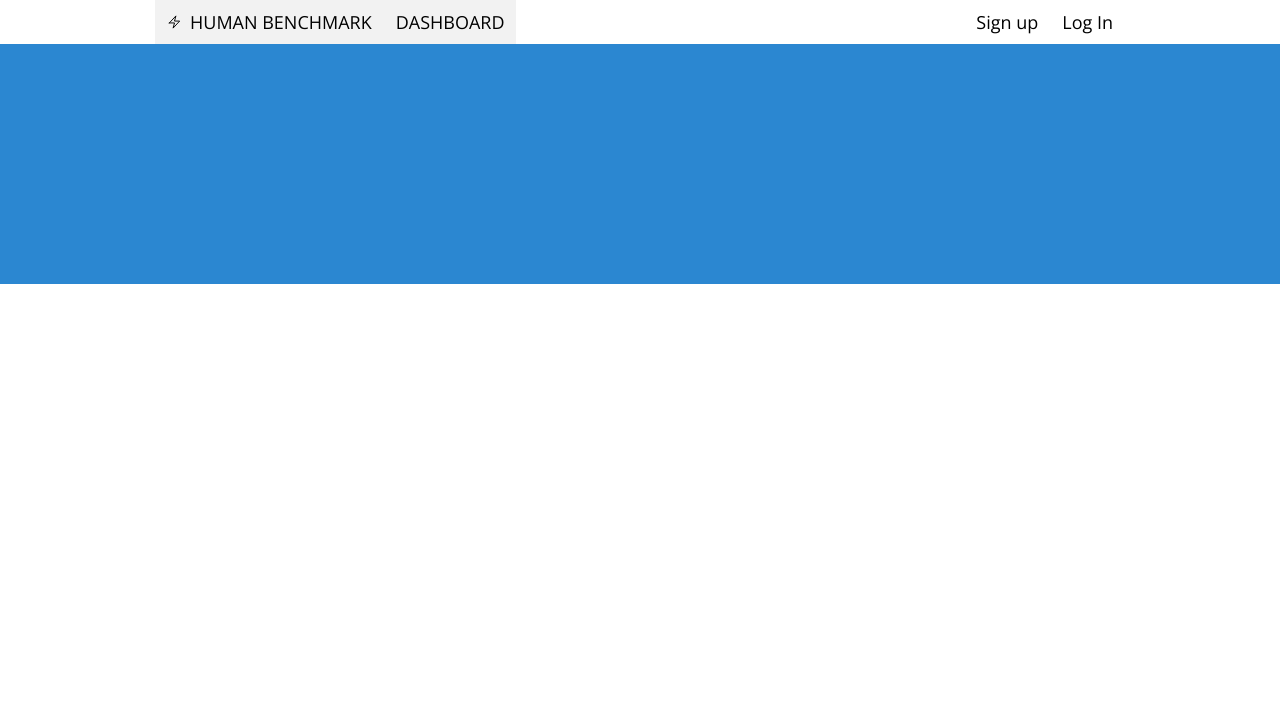
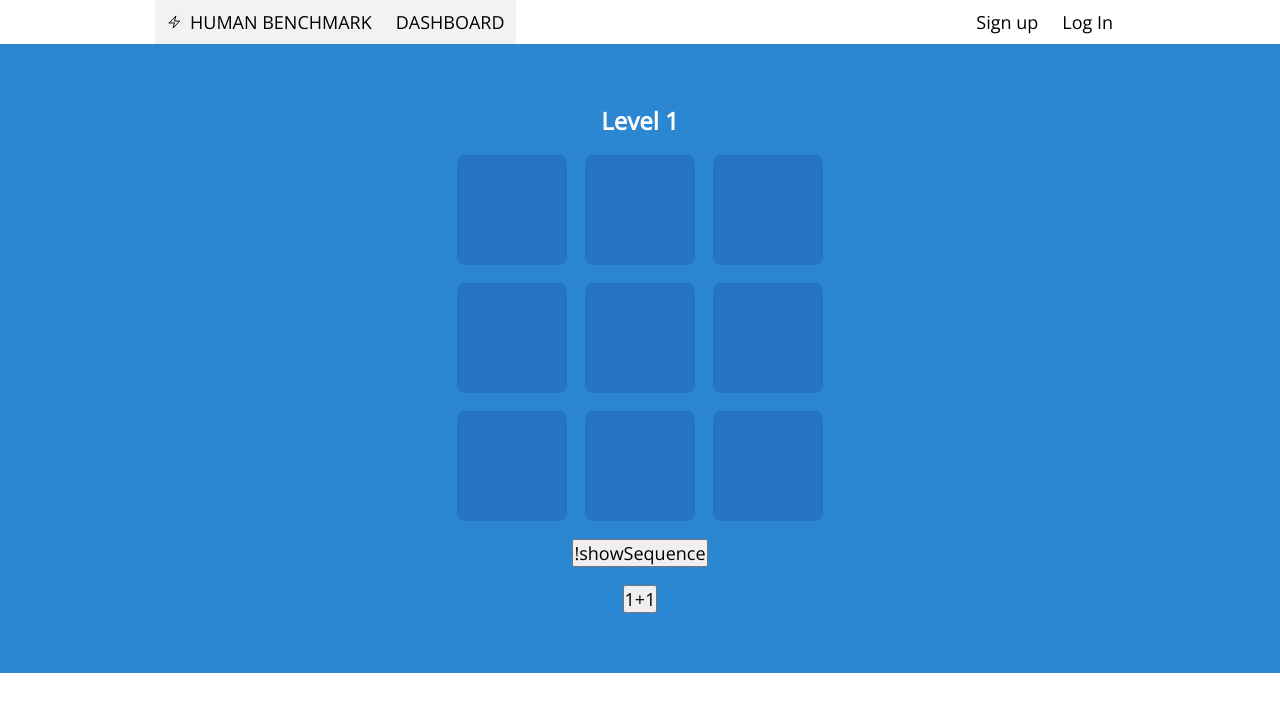
Before and after one commit to Harlequine/human-benchmark-clone, a React (Vite) app: page /tests/sequence in a window 1280 px wide. Both pictures are taken after a click on the link "Start". Shown: the top 712 px of the page. Built offline with nearby package versions, Linux system fonts and the light colour scheme.

Commit message:
sequence test

```diff
--- a/package.json
+++ b/package.json
@@ -13,7 +13,8 @@
     "@heroicons/react": "^2.0.18",
     "react": "^18.2.0",
     "react-dom": "^18.2.0",
-    "react-router-dom": "^6.18.0"
+    "react-router-dom": "^6.18.0",
+    "usehooks-ts": "^2.9.1"
   },
   "devDependencies": {
     "@types/react": "^18.2.15",
--- /dev/null
+++ b/src/components/Games/Sequence-Test/GameGrid.css
@@ -0,0 +1,17 @@
+.game-grid {
+  display: grid;
+  grid-template-columns: repeat(3, 1fr);
+  gap: 1rem;
+}
+.game-grid .cell {
+  height: 110px;
+  width: 110px;
+  background-color: #2573c1;
+  overflow: hidden;
+  border-radius: 8px;
+  cursor: pointer;
+}
+
+.white {
+  background-color: white !important;
+}
--- a/src/components/Games/Sequence-Test/GameGrid.scss
+++ b/src/components/Games/Sequence-Test/GameGrid.scss
@@ -0,0 +1,17 @@
+.game-grid{
+    display: grid;
+    grid-template-columns: repeat(3,1fr);
+    gap: 1rem;
+    .cell{
+        height: 110px;
+        width: 110px;
+        background-color: #2573c1;
+        overflow: hidden;
+        border-radius: 8px;
+        cursor: pointer;
+    }
+}
+
+.white{
+    background-color: white !important;
+}
--- a/src/components/Games/Sequence-Test/GameGrid.tsx
+++ b/src/components/Games/Sequence-Test/GameGrid.tsx
@@ -1,11 +1,85 @@
 import { useState, useEffect } from 'react'
+import { useInterval } from 'usehooks-ts'
+
+import './GameGrid.css'
+
+/**
+ * TODO:
+ * random sequence generator function
+ * sequence checker
+ * correct and incorrect sequence indicator CSS
+ * clickstate css
+ * incrementing level
+ */
+
+const randomNumberGenerator = (level:number):number => {
+  return Math.floor(1 + Math.random() * level)
+}
+
+const board = [1,2,3,4,5,6,7,8,9]
 
 const GameGrid = () => {
-    const board = [1,2,3,4,5,6,7,8,9]
+  const [ sequence, setSeqeunce ] = useState([randomNumberGenerator(9)]);
+  const [ playerSequnce, setPlayerSequence ] = useState([]);
+  const [ currTile, setCurrTile ] = useState(-1);
+  const [ showSequence, setShowSequnce ] = useState(true);
+  const [ level, setLevel ] = useState(1)
+
+  // useEffect(() => {
+  //   sequence.length < 1 && setSeqeunce(curr => [...curr, randomNumberGenerator(1)])
+  // },[])
+
+  useInterval(() => {//function for showing sequence
+    currTile > level-1 ? setShowSequnce(false) : setCurrTile(currTile+1);
+
+  }, showSequence ? 500 : null)
+
+  useEffect(() => {
+    setCurrTile(-1)
+  },[showSequence])
+
+  useEffect(() => {
+    level > 1 && setSeqeunce(curr => [...curr, randomNumberGenerator(9)])
+  },[level])
+
+  useEffect(() => {
+    playerSequnce.length === level && sequenceChecker()
+  },[playerSequnce])
+
+
+
+  const sequenceChecker = () => {
+    const compare = playerSequnce.every((num, idx) => num === sequence[idx])
+
+    if(compare){
+      setPlayerSequence([])
+      console.log('correct')
+    }
+
+    else{
+      setPlayerSequence([])
+      console.log('wrong')
+    }
+
+
+  }
+
   return (
-    <div className='container'>
-
-    </div>
+    <>
+      <h2>Level {level}</h2>
+      <div className='game-grid'>
+        {board.map((cell,idx) => (
+          <div className={sequence[currTile] === cell ? 'cell white' : 'cell'} key={idx} onClick={(() => {!showSequence &&
+            setPlayerSequence(curr => [...curr,cell])})}></div>
+        ))}
+      </div>
+      <button onClick={() => setShowSequnce(true)}>
+        !showSequence
+      </button>
+      <button onClick={() => setLevel(level+1)}>
+      {level}+1
+      </button>
+    </>
   )
 }
 
--- a/src/pages/Sequence-Test/SequenceTest.tsx
+++ b/src/pages/Sequence-Test/SequenceTest.tsx
@@ -8,28 +8,26 @@ import './SequenceTest.css'
 
 const SequenceTest = () => {
   const [ points, setPoints ] = useState(0);
-  const [ level, setLevel ] = useState(1);
-  const [ startGame, setStartGame ] = useState(false)
+  const [ isPlaying, setIsPlaying ] = useState(false);
   const [ gameOver, setGameOver ] = useState(false)
 
   return (
     <div id='sequence-test' className='game-bg'>
       <div className="container">
-        {!startGame &&
+        {!isPlaying &&
           <>
             <svg> <SquaresPlusIcon /> </svg>
             <h1>Sequence Memory Test</h1>
             <h2>Memorize the pattern.</h2>
             <div className="game-btn">
-              <a href="#" onClick={() => setStartGame(true)}>Start</a>
+              <a href="#" onClick={() => setIsPlaying(true)}>Start</a>
             </div>
           </>
         }
 
-        {startGame &&
-          <GameGrid />
+        {isPlaying &&
+          <GameGrid/>
         }
-
         {gameOver &&
           <>
             <svg> <SquaresPlusIcon /> </svg>
```
Also changed, not shown: 1 other file (tests, documents, lock files or other folders).
